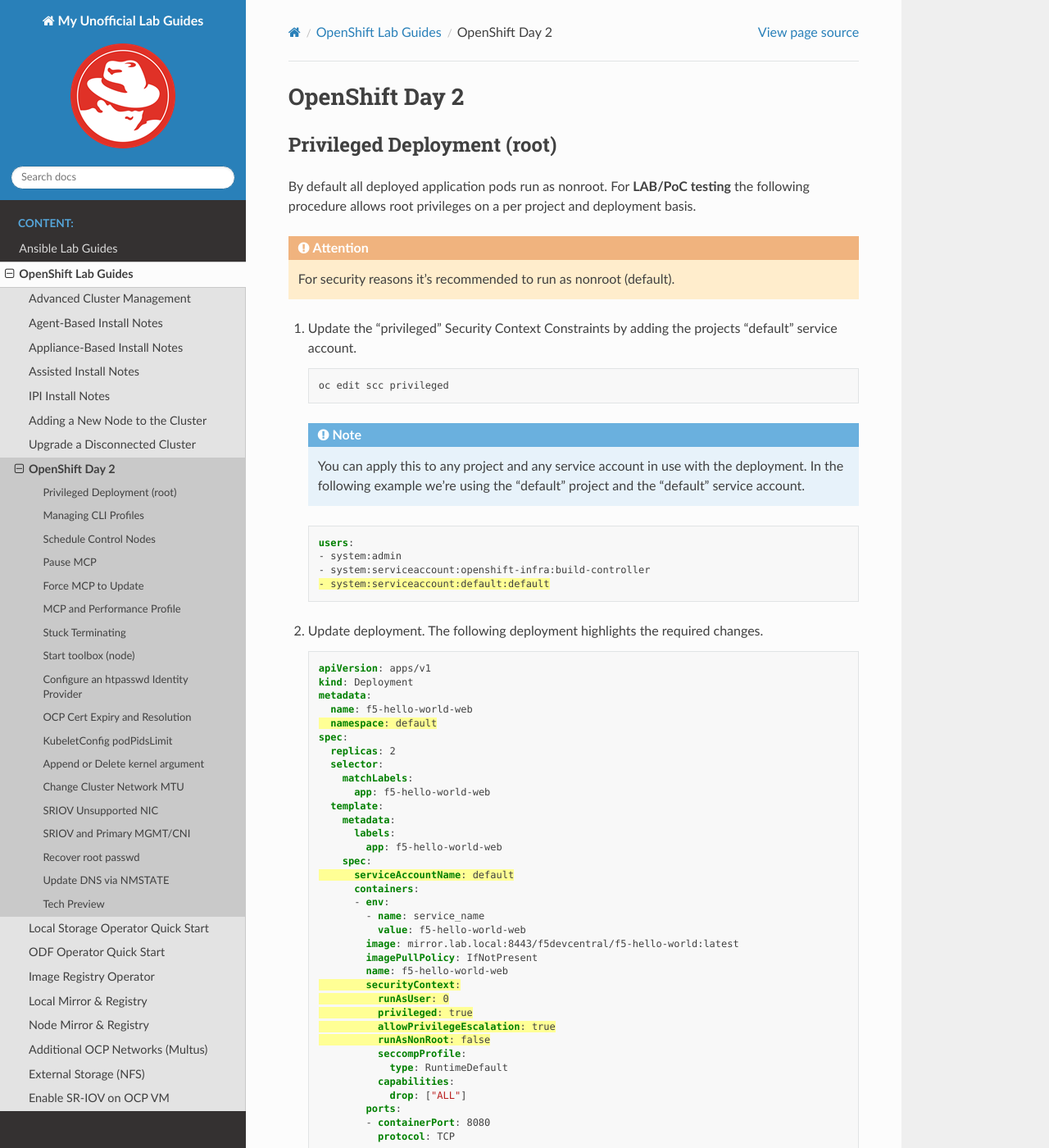
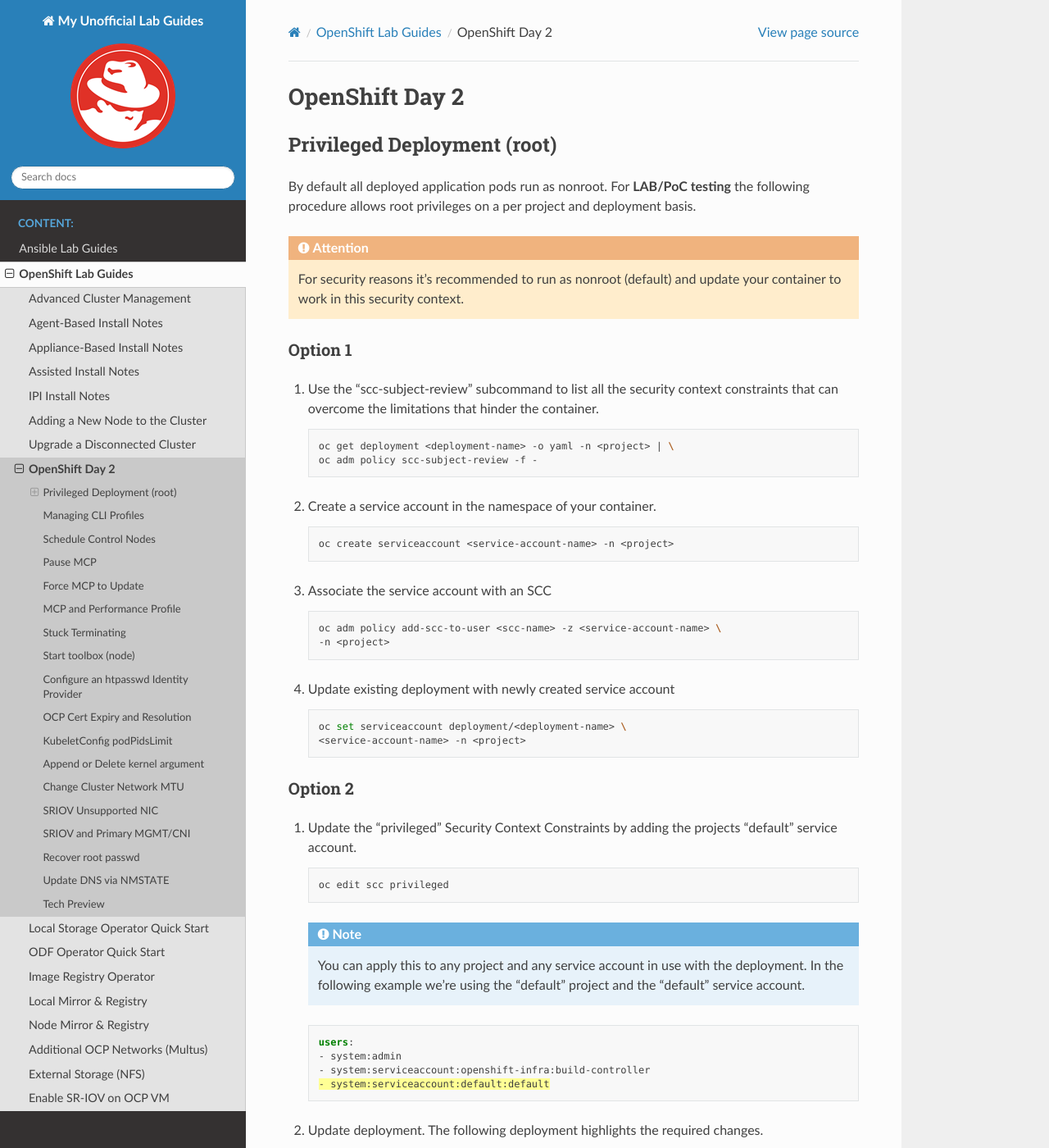
Before and after one commit to vtog/labGuides, a Sphinx documentation site: the page built from source/ocp/openshift-day2.rst, in a window 1280 px wide and 1400 px high. Shown: the whole window at 82% size. Built offline with Sphinx 7.4.7 and the Read the Docs theme 3.1.0, drawn with Linux system fonts in a browser that asks for light colours; pages that are not in the unit, such as notebooks, are missing from menus.

Commit message:
added better option to adjust scc for deployment

```diff
--- a/source/ocp/openshift-day2.rst
+++ b/source/ocp/openshift-day2.rst
@@ -9,7 +9,41 @@
 deployment basis.
 
 .. attention:: For security reasons it's recommended to run as nonroot
-   (default).
+   (default) and update your container to work in this security context.
+
+Option 1
+^^^^^^^^
+
+#. Use the "scc-subject-review" subcommand to list all the security context
+   constraints that can overcome the limitations that hinder the container.
+
+   .. code-block:: bash
+
+      oc get deployment <deployment-name> -o yaml -n <project> | \
+      oc adm policy scc-subject-review -f -
+
+#. Create a service account in the namespace of your container.
+
+   .. code-block:: bash
+
+      oc create serviceaccount <service-account-name> -n <project>
+
+#. Associate the service account with an SCC
+
+   .. code-block:: bash
+
+      oc adm policy add-scc-to-user <scc-name> -z <service-account-name> \
+      -n <project>
+
+#. Update existing deployment with newly created service account
+
+   .. code-block:: bash
+
+      oc set serviceaccount deployment/<deployment-name> \
+      <service-account-name> -n <project>
+
+Option 2
+^^^^^^^^
 
 #. Update the "privileged" Security Context Constraints by adding the projects
    "default" service account.
```
